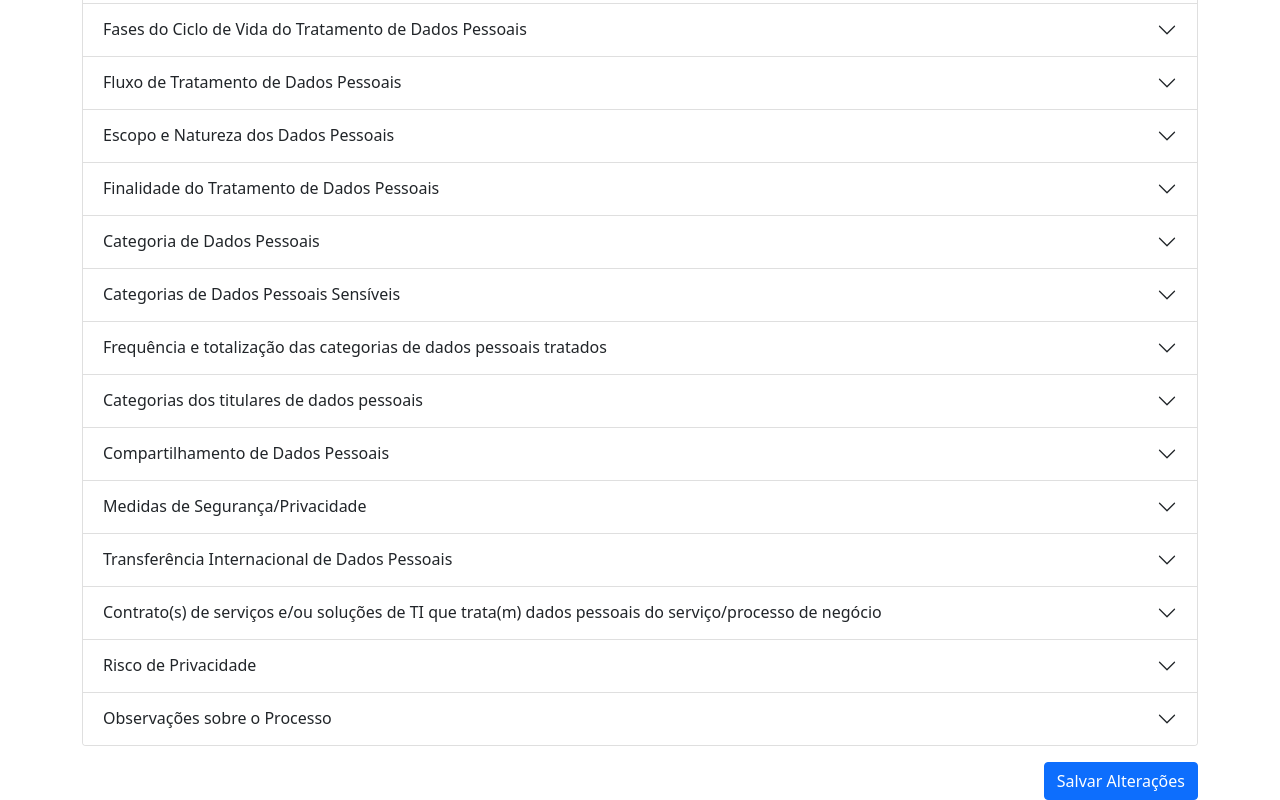
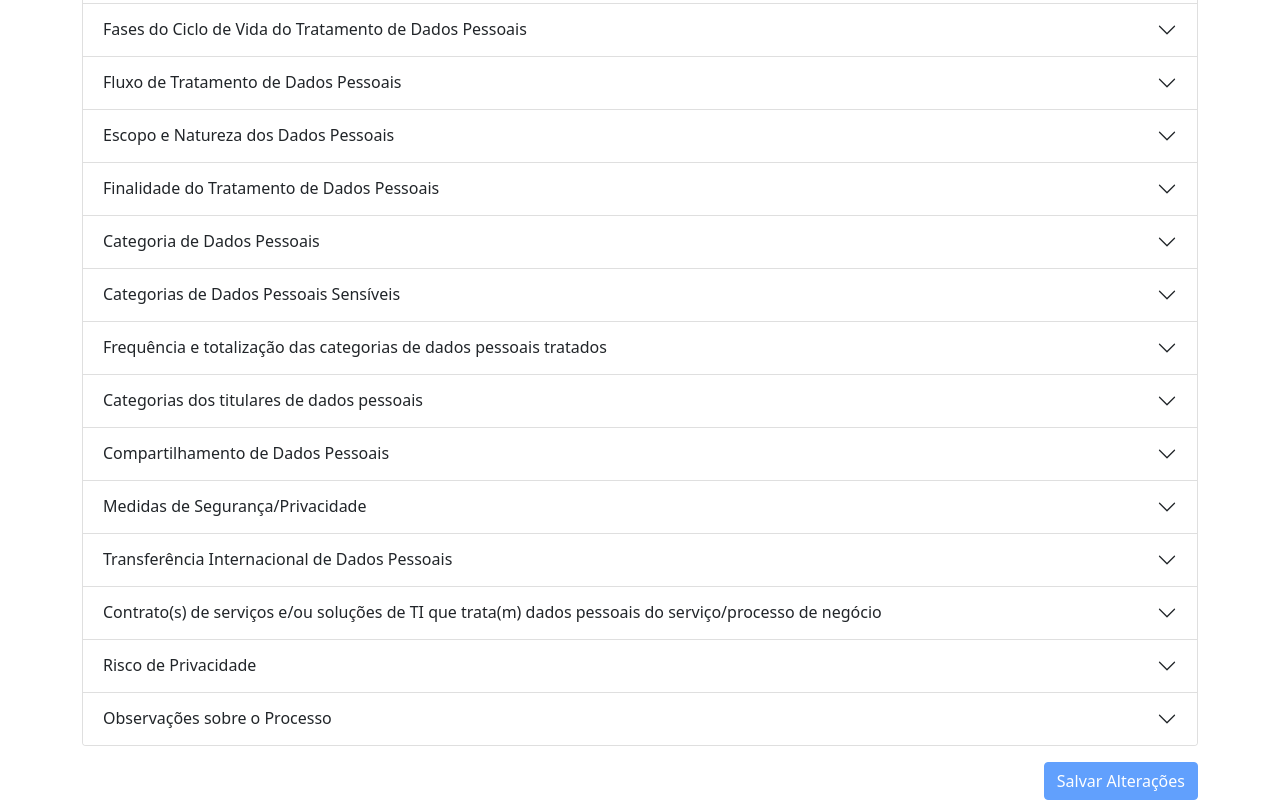
Before and after one commit to cyborg-nomade/inventario-lgpd-auto, a React (Create React App) app in the folder inventario-lgpd-frontend/: page /1/cases/1 in a window 1280 px wide. Both pictures are taken after a click on the button "Editar". Shown: the part 729-1529 px from the top of the page. Built offline with nearby package versions, Linux system fonts and the light colour scheme.

Commit message:
disabling caseform buttons if invalid

```diff
--- a/inventario-lgpd-frontend/src/cases/components/CaseForm.tsx
+++ b/inventario-lgpd-frontend/src/cases/components/CaseForm.tsx
@@ -662,6 +662,7 @@ const CaseForm = (props: {
           touched,
           isValid,
           errors,
+          dirty,
         }) => (
           <Form noValidate onSubmit={handleSubmit}>
             <Accordion defaultActiveKey="0">
@@ -3349,7 +3350,11 @@ const CaseForm = (props: {
               </Accordion.Item>
             </Accordion>
             {props.new && (
-              <Button type="submit" className="float-end mt-3">
+              <Button
+                type="submit"
+                className="float-end mt-3"
+                disabled={!(isValid && dirty)}
+              >
                 Registrar Novo
               </Button>
             )}
@@ -3358,8 +3363,12 @@ const CaseForm = (props: {
                 Aprovar
               </Button>
             )}
-            {props.edit && isEditing && (
-              <Button type="submit" className="float-end mt-3">
+            {props.edit && isEditing && isValid && (
+              <Button
+                type="submit"
+                className="float-end mt-3"
+                disabled={!(isValid && dirty)}
+              >
                 Salvar Alterações
               </Button>
             )}
```
